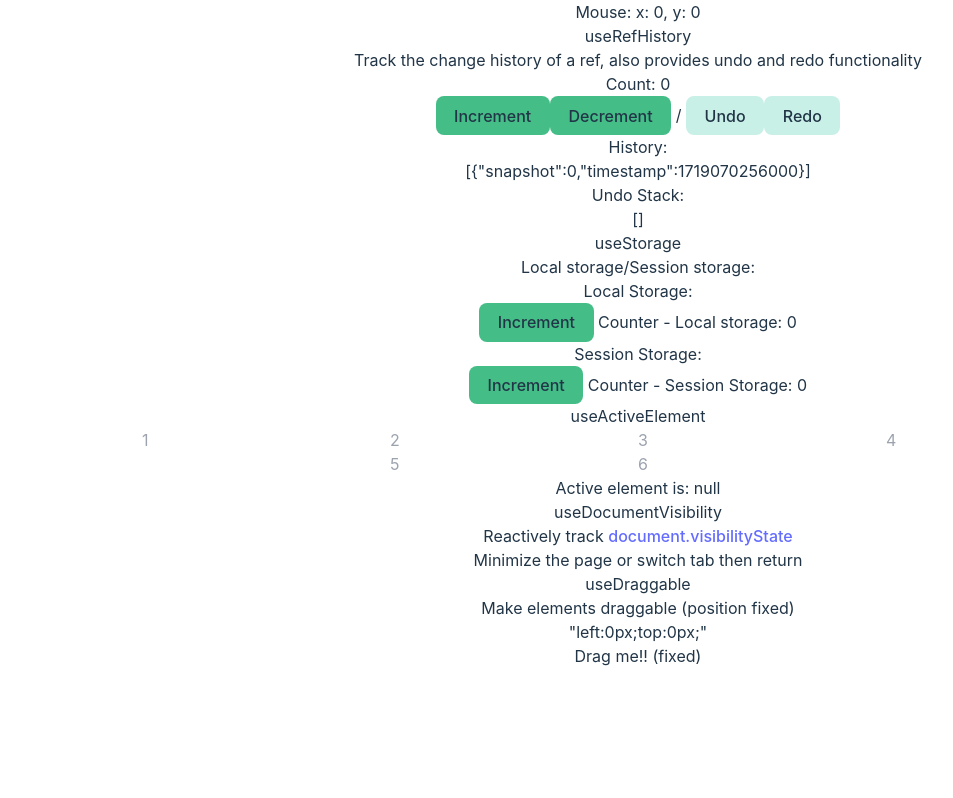
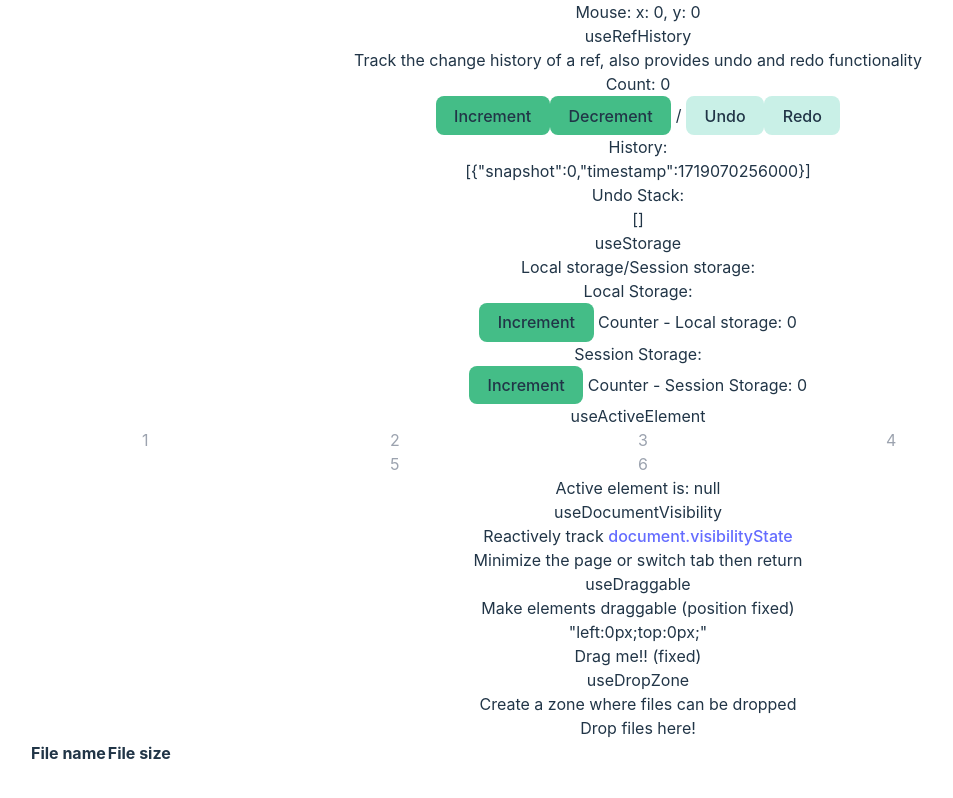
Before and after one commit to cwmazer/vue3-vueuse, a Vue app: page / in a window 1280 px wide. Shown: the part 499-1297 px from the top of the page, without its empty margins (2-955 px from the left). Before the commit the page ends 1199 px from the top, so only its background shows below. Built offline with nearby package versions, Linux system fonts and the light colour scheme.

Commit message:
elements/useDropZone

```diff
--- a/src/App.vue
+++ b/src/App.vue
@@ -6,6 +6,7 @@ import UseStorage from "./components/vueuse/state/useStorage/index.vue";
 import UseActiveElement from "./components/vueuse/elements/useActiveElement/index.vue";
 import UseDocumentVisibility from "./components/vueuse/elements/useDocumentVisibility/index.vue";
 import UseDraggable from "./components/vueuse/elements/useDraggable/index.vue";
+import UseDropZone from "./components/vueuse/elements/useDropZone/index.vue";
 </script>
 
 <template>
@@ -18,6 +19,7 @@ import UseDraggable from "./components/vueuse/elements/useDraggable/index.vue";
       <UseActiveElement />
       <UseDocumentVisibility />
       <UseDraggable />
+      <UseDropZone />
     </div>
   </div>
 </template>
--- /dev/null
+++ b/src/components/vueuse/elements/useDropZone/index.vue
@@ -0,0 +1,37 @@
+<template>
+  <div class="w-full p-2 border border-slate-200 rounded-md">
+    <h2 class="mb-1 font-bold underline">useDropZone</h2>
+    <p>Create a zone where files can be dropped</p>
+    <div ref="dropZoneRef" class="w-[400px] h-[160px] bg-zinc-200 mx-auto mt-4 p-2 rounded-md">
+      <p :class="{ 'font-bold': isOverDropZone }">Drop files here!</p>
+      <table class="w-full border-collapse border border-slate-400 mt-1">
+        <tbody>
+          <tr>
+            <th class="border border-slate-400">File name</th>
+            <th class="border border-slate-400">File size</th>
+          </tr>
+          <tr v-for="droppedFile in droppedFiles" :key="droppedFile.name">
+            <td class="border border-slate-400">
+              {{ droppedFile.name }}
+            </td>
+            <td class="border border-slate-400">{{ droppedFile.size }}</td>
+          </tr>
+        </tbody>
+      </table>
+    </div>
+  </div>
+</template>
+
+<script setup lang="ts">
+import { ref } from "vue";
+const dropZoneRef = ref<HTMLDivElement>();
+import { useDropZone } from "@vueuse/core";
+const droppedFiles = ref<File[] | null>();
+const onDrop = (files: File[] | null) => {
+  console.log("files dropped: ", files);
+  droppedFiles.value = files;
+};
+const { isOverDropZone } = useDropZone(dropZoneRef, onDrop);
+</script>
+
+<style scoped></style>
```
